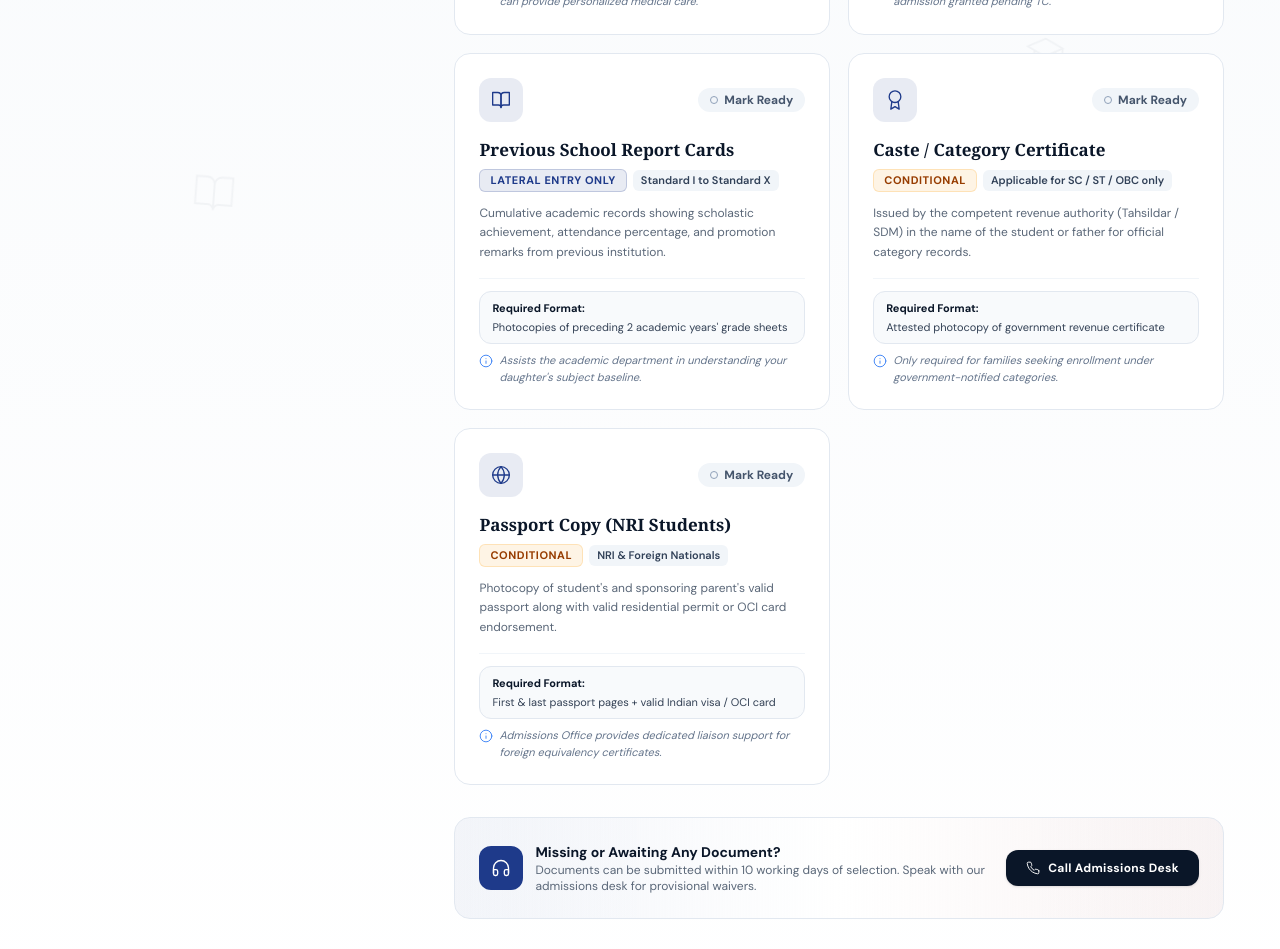
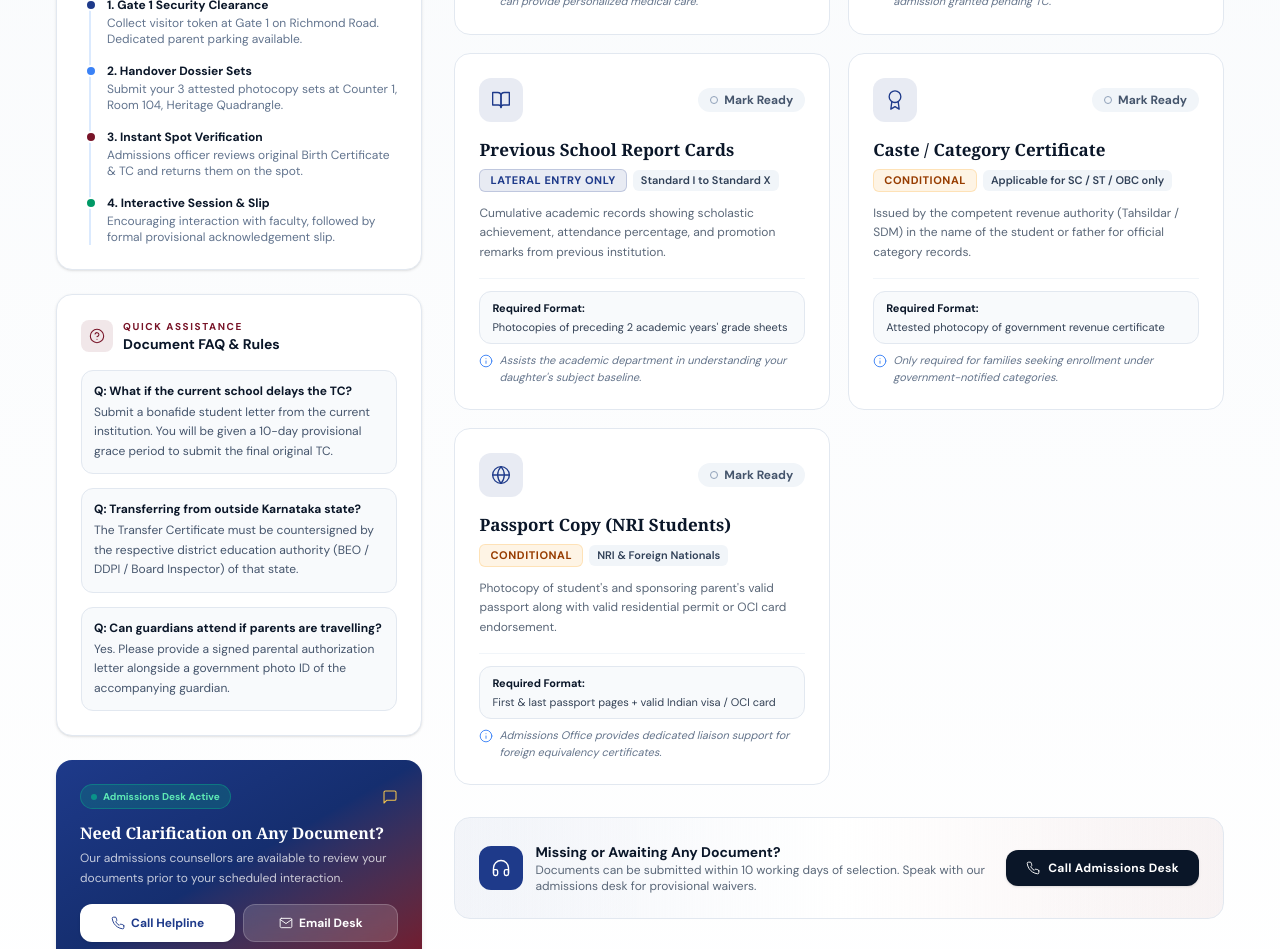
Before and after one commit to amansinghtco-beep/BGHS, a React (Vite) app: page /admissions in a window 1280 px wide. Shown: the part 6200-7149 px from the top of the page. Built offline with nearby package versions, Linux system fonts and the light colour scheme; a web font is replaced by a local one.

Commit message:
Fill out left column of Required Documents section with Walkthrough, FAQ, and Hotline cards

```diff
--- a/src/app/AdmissionsPage.tsx
+++ b/src/app/AdmissionsPage.tsx
@@ -144,6 +144,21 @@ const Icon = {
   Filter: (p: React.SVGProps<SVGSVGElement>) => (
     <svg viewBox="0 0 24 24" fill="none" stroke="currentColor" strokeWidth={1.6} strokeLinecap="round" strokeLinejoin="round" {...p}>
       <polygon points="22 3 2 3 10 12.46 10 19 14 21 14 12.46 22 3" />
+    </svg>
+  ),
+  MessageSquare: (p: React.SVGProps<SVGSVGElement>) => (
+    <svg viewBox="0 0 24 24" fill="none" stroke="currentColor" strokeWidth={1.6} strokeLinecap="round" strokeLinejoin="round" {...p}>
+      <path d="M21 15a2 2 0 0 1-2 2H7l-4 4V5a2 2 0 0 1 2-2h14a2 2 0 0 1 2 2z" />
+    </svg>
+  ),
+  HelpCircle: (p: React.SVGProps<SVGSVGElement>) => (
+    <svg viewBox="0 0 24 24" fill="none" stroke="currentColor" strokeWidth={1.6} strokeLinecap="round" strokeLinejoin="round" {...p}>
+      <circle cx="12" cy="12" r="10" /><path d="M9.09 9a3 3 0 0 1 5.83 1c0 2-3 3-3 3" /><line x1="12" y1="17" x2="12.01" y2="17" />
+    </svg>
+  ),
+  Footprints: (p: React.SVGProps<SVGSVGElement>) => (
+    <svg viewBox="0 0 24 24" fill="none" stroke="currentColor" strokeWidth={1.6} strokeLinecap="round" strokeLinejoin="round" {...p}>
+      <path d="M4 16v-2.38C4 11.5 2.97 10.5 3 8c.03-2.72 1.49-6 4.5-6C9.37 2 10 3.8 10 5.5c0 3.11-2 5.5-2 8.5V16" /><path d="M20 20v-2.38c0-2.12 1.03-3.12 1-5.62-.03-2.72-1.49-6-4.5-6C14.63 6 14 7.8 14 9.5c0 3.11 2 5.5 2 8.5V20" /><circle cx="6" cy="20" r="2" /><circle cx="18" cy="12" r="2" />
     </svg>
   ),
 };
@@ -1230,13 +1245,13 @@ export default function AdmissionsPage() {
           {/* Asymmetric 2-Column Main Dossier Area */}
           <div className="grid lg:grid-cols-[1fr_2.1fr] gap-8 items-start">
 
-            {/* Left Column: Official Pass & Guidelines (Sticky) */}
+            {/* Left Column: Official Pass & Guidelines */}
             <motion.div
               variants={fadeUp}
               initial="hidden"
               whileInView="visible"
               viewport={{ once: true }}
-              className="space-y-6 lg:sticky lg:top-28"
+              className="space-y-6"
             >
               {/* Card 1: Official Verification Counter Pass */}
               <div className="rounded-2xl bg-gradient-to-b from-[#0A1628] to-[#12233f] text-white p-6 shadow-xl border border-white/10 relative overflow-hidden">
@@ -1343,6 +1358,111 @@ export default function AdmissionsPage() {
                   >
                     <span>Medical Fitness Proforma (CDMO)</span>
                     <Icon.ArrowRight className="w-3.5 h-3.5 text-[#1E3A8A] group-hover:translate-x-0.5 transition-transform" />
+                  </a>
+                </div>
+              </div>
+
+              {/* Card 4: Interaction Day Protocol & Walkthrough */}
+              <div className="rounded-2xl bg-white p-6 border border-[#E2E8F0] shadow-sm">
+                <div className="flex items-center gap-2.5 mb-4">
+                  <div className="flex h-8 w-8 items-center justify-center rounded-lg bg-[#1E3A8A]/10 text-[#1E3A8A]">
+                    <Icon.Footprints className="w-4 h-4" />
+                  </div>
+                  <div>
+                    <span className="text-[10px] font-bold tracking-[0.16em] text-[#1E3A8A] uppercase block">Campus Protocol</span>
+                    <h4 className="font-bold text-[#0A1628] text-sm">Interaction Day Walkthrough</h4>
+                  </div>
+                </div>
+
+                <ol className="relative border-l-2 border-[#DBEAFE] ml-2 space-y-4 text-xs text-[#5A6778]">
+                  <li className="ml-4">
+                    <span className="absolute -left-1.5 mt-0.5 h-3 w-3 rounded-full bg-[#1E3A8A] border-2 border-white" />
+                    <p className="font-bold text-[#0A1628]">1. Gate 1 Security Clearance</p>
+                    <p className="mt-0.5 text-slate-500">Collect visitor token at Gate 1 on Richmond Road. Dedicated parent parking available.</p>
+                  </li>
+                  <li className="ml-4">
+                    <span className="absolute -left-1.5 mt-0.5 h-3 w-3 rounded-full bg-[#3B82F6] border-2 border-white" />
+                    <p className="font-bold text-[#0A1628]">2. Handover Dossier Sets</p>
+                    <p className="mt-0.5 text-slate-500">Submit your 3 attested photocopy sets at Counter 1, Room 104, Heritage Quadrangle.</p>
+                  </li>
+                  <li className="ml-4">
+                    <span className="absolute -left-1.5 mt-0.5 h-3 w-3 rounded-full bg-[#781428] border-2 border-white" />
+                    <p className="font-bold text-[#0A1628]">3. Instant Spot Verification</p>
+                    <p className="mt-0.5 text-slate-500">Admissions officer reviews original Birth Certificate & TC and returns them on the spot.</p>
+                  </li>
+                  <li className="ml-4">
+                    <span className="absolute -left-1.5 mt-0.5 h-3 w-3 rounded-full bg-emerald-600 border-2 border-white" />
+                    <p className="font-bold text-[#0A1628]">4. Interactive Session & Slip</p>
+                    <p className="mt-0.5 text-slate-500">Encouraging interaction with faculty, followed by formal provisional acknowledgement slip.</p>
+                  </li>
+                </ol>
+              </div>
+
+              {/* Card 5: Common Document Questions & Answers */}
+              <div className="rounded-2xl bg-white p-6 border border-[#E2E8F0] shadow-sm">
+                <div className="flex items-center gap-2.5 mb-4">
+                  <div className="flex h-8 w-8 items-center justify-center rounded-lg bg-[#781428]/10 text-[#781428]">
+                    <Icon.HelpCircle className="w-4 h-4" />
+                  </div>
+                  <div>
+                    <span className="text-[10px] font-bold tracking-[0.16em] text-[#781428] uppercase block">Quick Assistance</span>
+                    <h4 className="font-bold text-[#0A1628] text-sm">Document FAQ & Rules</h4>
+                  </div>
+                </div>
+
+                <div className="space-y-3.5 text-xs">
+                  <div className="rounded-xl bg-[#F8FAFC] border border-slate-200 p-3">
+                    <p className="font-bold text-[#0A1628] mb-1">Q: What if the current school delays the TC?</p>
+                    <p className="text-slate-600 leading-relaxed">
+                      Submit a bonafide student letter from the current institution. You will be given a 10-day provisional grace period to submit the final original TC.
+                    </p>
+                  </div>
+
+                  <div className="rounded-xl bg-[#F8FAFC] border border-slate-200 p-3">
+                    <p className="font-bold text-[#0A1628] mb-1">Q: Transferring from outside Karnataka state?</p>
+                    <p className="text-slate-600 leading-relaxed">
+                      The Transfer Certificate must be countersigned by the respective district education authority (BEO / DDPI / Board Inspector) of that state.
+                    </p>
+                  </div>
+
+                  <div className="rounded-xl bg-[#F8FAFC] border border-slate-200 p-3">
+                    <p className="font-bold text-[#0A1628] mb-1">Q: Can guardians attend if parents are travelling?</p>
+                    <p className="text-slate-600 leading-relaxed">
+                      Yes. Please provide a signed parental authorization letter alongside a government photo ID of the accompanying guardian.
+                    </p>
+                  </div>
+                </div>
+              </div>
+
+              {/* Card 6: Direct Admissions Liaison & Hotline */}
+              <div className="rounded-2xl bg-gradient-to-br from-[#1E3A8A] via-[#152e6f] to-[#781428] text-white p-6 shadow-md relative overflow-hidden">
+                <div className="flex items-center justify-between mb-3">
+                  <span className="inline-flex items-center gap-1.5 rounded-full bg-emerald-500/20 text-emerald-300 text-[10px] font-bold px-2.5 py-1 border border-emerald-400/30">
+                    <span className="h-1.5 w-1.5 rounded-full bg-emerald-400 animate-pulse" />
+                    Admissions Desk Active
+                  </span>
+                  <Icon.MessageSquare className="w-4 h-4 text-[#F3C44E]" />
+                </div>
+
+                <h4 className="font-serif font-bold text-base text-white mb-1">Need Clarification on Any Document?</h4>
+                <p className="text-xs text-white/75 leading-relaxed mb-4">
+                  Our admissions counsellors are available to review your documents prior to your scheduled interaction.
+                </p>
+
+                <div className="grid grid-cols-2 gap-2 text-center text-xs">
+                  <a
+                    href="tel:+919148780138"
+                    className="rounded-xl bg-white text-[#1E3A8A] font-bold py-2.5 px-3 hover:bg-[#DBEAFE] transition flex items-center justify-center gap-1.5 shadow-sm"
+                  >
+                    <Icon.Phone className="w-3.5 h-3.5" />
+                    <span>Call Helpline</span>
+                  </a>
+                  <a
+                    href="mailto:baldwingirls@gmail.com"
+                    className="rounded-xl bg-white/15 hover:bg-white/25 text-white font-bold py-2.5 px-3 transition flex items-center justify-center gap-1.5 border border-white/20 backdrop-blur-sm"
+                  >
+                    <Icon.Mail className="w-3.5 h-3.5" />
+                    <span>Email Desk</span>
                   </a>
                 </div>
               </div>
```
